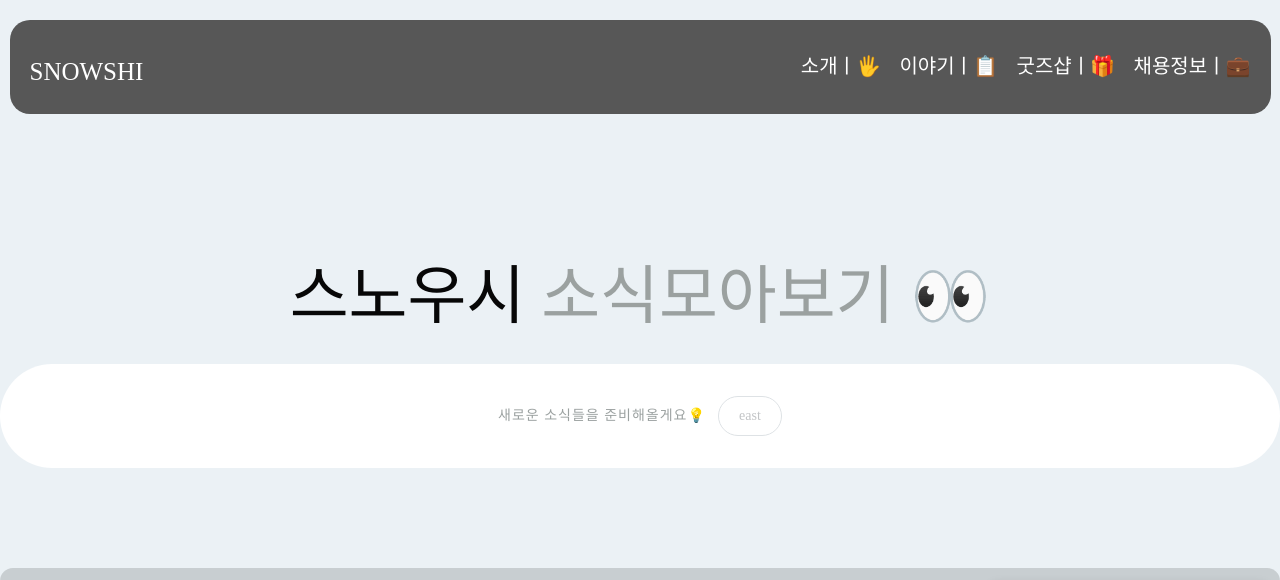
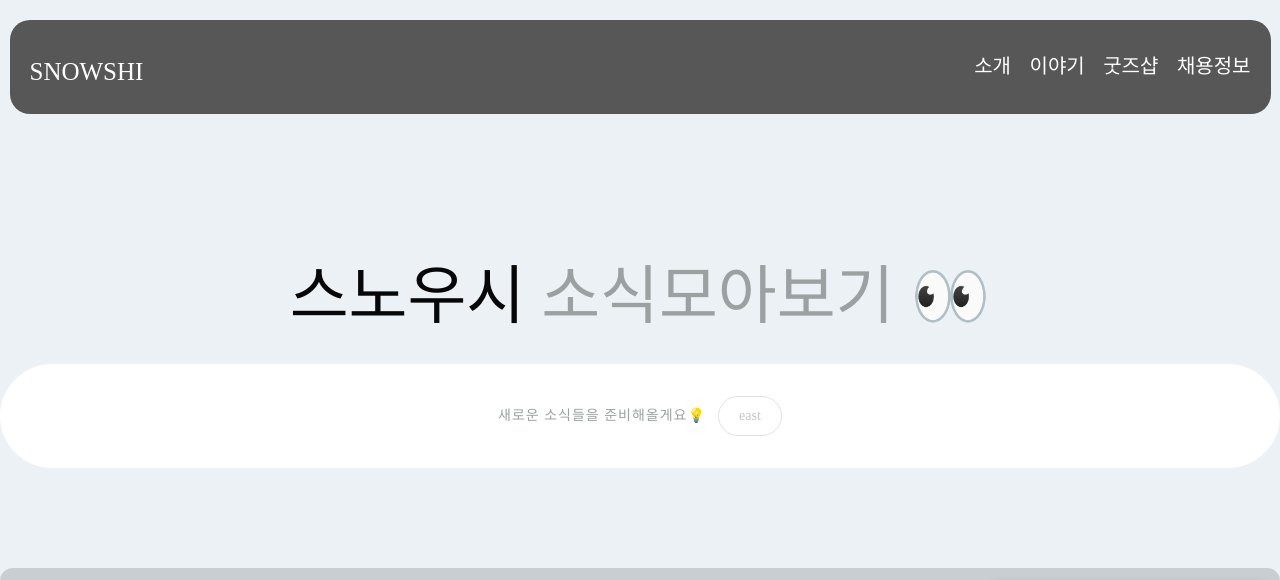
Before and after one commit to snowshi2024/snowshi, a plain HTML site: page news/index.html in a window 1280 px wide. Shown: the top 580 px of the page. Drawn offline with nearby package versions, Linux system fonts and the light colour scheme; a web font is replaced by a local one.

Commit message:
기타페이지

```diff
--- a/news/index.html
+++ b/news/index.html
@@ -39,7 +39,9 @@
     <body>
         <header class="header">
             <div class="header-content">
-                <h1 class="header-title">SNOWSHI</h1>
+                <a href="https://snowshi.com">
+                    <h1 class="header-title">SNOWSHI</h1>
+                </a>
                 <button class="toggle-menu">
                     <svg class="toggle-icon" viewBox="0 0 24 24" xmlns="http://www.w3.org/2000/svg" fill="#ffffff">
                         <path fill-rule="evenodd" d="M0 5a1 1 0 011-1h22a1 1 0 011 1v2a1 1 0 01-1 1H1a1 1 0 01-1-1V5zm0 7a1 1 0 011-1h22a1 1 0 011 1v2a1 1 0 01-1 1H1a1 1 0 01-1-1v-2zm0 7a1 1 0 011-1h22a1 1 0 011 1v2a1 1 0 01-1 1H1a1 1 0 01-1-1v-2z"/>
@@ -47,22 +49,23 @@
                 </button>
                 <nav class="header-nav">
                     <ul class="header-nav-list">
-                        <li><a href="https://drive.google.com/file/d/1H--C2OF7aztFOLUPsO_jFww5n0VZ-TWI/view?usp=sharing">소개ㅣ🖐️</a></li>
-                        <li><a href="https://snowshi.com/news">이야기ㅣ📋</a></li>
-                        <li><a href="https://marpple.shop/kr/snowshi">굿즈샵ㅣ🎁</a></li>
-                        <li><a href="https://snowshi.com/team ">채용정보ㅣ💼</a></li>
+                        <li><a href="https://drive.google.com/file/d/1H--C2OF7aztFOLUPsO_jFww5n0VZ-TWI/view?usp=sharing">소개</a></li>
+                        <li><a href="https://snowshi.com/news">이야기</a></li>
+                        <li><a href="https://marpple.shop/kr/snowshi">굿즈샵</a></li>
+                        <li><a href="https://snowshi.com/team ">채용정보 </a></li>
                     </ul>
                 </nav>
             </div>
             <div class="menu-dropdown">
                 <ul class="dropdown-nav">
-                    <li><a href="https://drive.google.com/file/d/1H--C2OF7aztFOLUPsO_jFww5n0VZ-TWI/view?usp=sharing">소개ㅣ🖐️</a></li>
-                        <li><a href="https://snowshi.com/news">이야기ㅣ📋</a></li>
-                        <li><a href="https://marpple.shop/kr/snowshi">굿즈샵ㅣ🎁</a></li>
-                        <li><a href="https://snowshi.com/team ">채용정보ㅣ💼</a></li>
+                    <li><a href="https://drive.google.com/file/d/1H--C2OF7aztFOLUPsO_jFww5n0VZ-TWI/view?usp=sharing">소개</a></li>
+                    <li><a href="https://snowshi.com/news">이야기</a></li>
+                    <li><a href="https://marpple.shop/kr/snowshi">굿즈샵</a></li>
+                    <li><a href="https://snowshi.com/team ">채용정보</a></li>
                 </ul>
             </div>
         </header>
+
                         </a>
             </nav>
             <main class="main-wrapper">
```
Also changed, not shown: team/index.html (+12 -9 lines).
